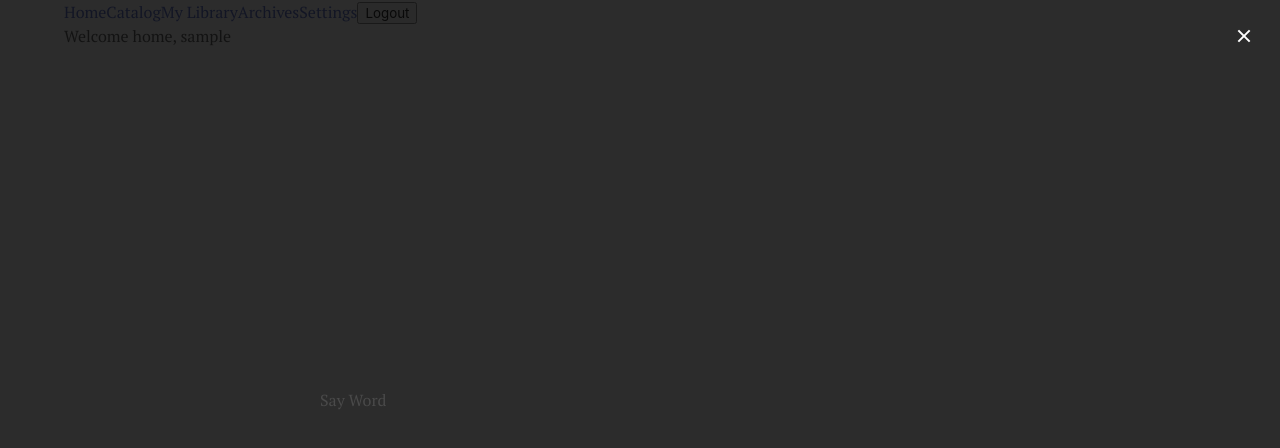
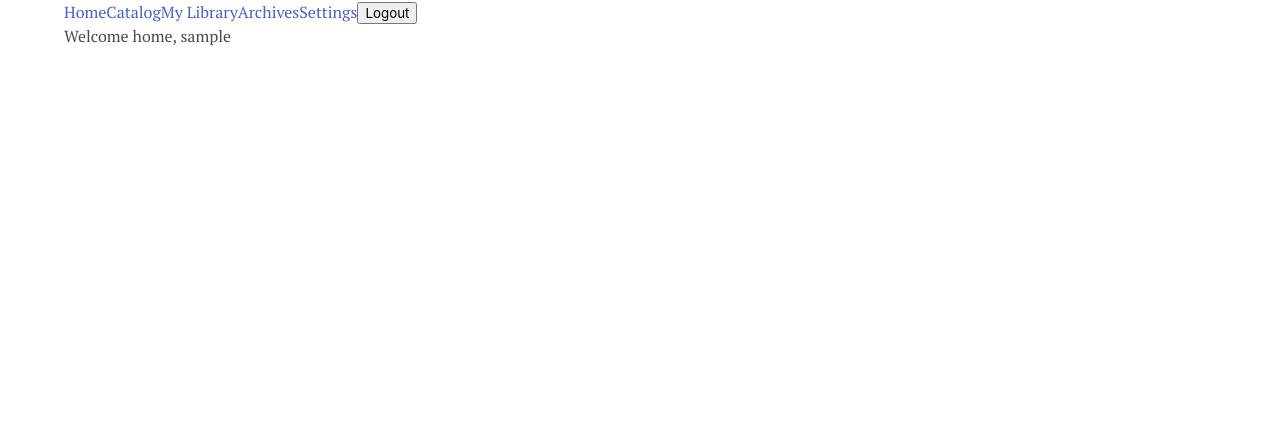
Before and after one commit to Nerldy/hello-books-react, a React (Create React App) app: page /dashboard in a window 1280 px wide. Shown: the top 448 px of the page. Built offline with nearby package versions, Linux system fonts and the light colour scheme; sample sign-in values are in the browser's storage.

Commit message:
[Feature #160168370] Integrate Bootstrap

```diff
--- a/src/components/UserComps/UserDashboard.js
+++ b/src/components/UserComps/UserDashboard.js
@@ -30,20 +30,9 @@ class UserDashboard extends Component {
         }
 
         // if is_admin exists and true in the local storage, show admin navigation
-        if (localStorage.getItem("is_admin") === "true") {
-            adminAddBook = (
-
-                <div className="modal is-active">
-                    <div className="modal-background">{null}</div>
-                    <div className="modal-content">
-                        <p>Say Word</p>
-                    </div>
-                    <button
-                        className="modal-close is-large"
-                        aria-label="close">{null}</button>
-                </div>
-            );
-        }
+        // if (localStorage.getItem("is_admin") === "true") {
+        //     // adminAddBook = ();
+        // }
 
         return localStorage.getItem("auth_token") ? (
             <div>
```
